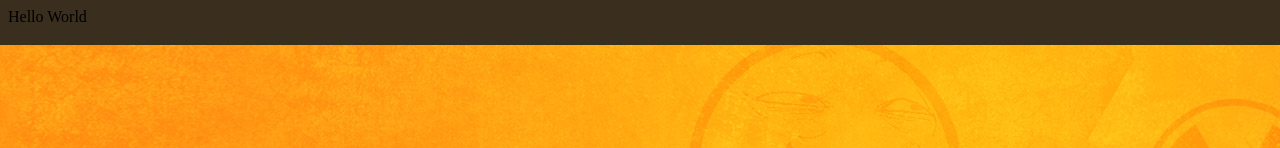
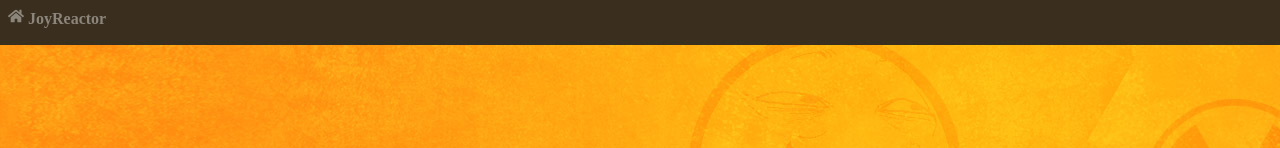
Before and after one commit to IlayB/joyreact, a React (Create React App) app: page / in a window 1280 px wide. Shown: the top 148 px of the page. Built offline with nearby package versions, Linux system fonts and the light colour scheme.

Commit message:
css experiments

```diff
--- a/package.json
+++ b/package.json
@@ -8,6 +8,7 @@
     "@testing-library/user-event": "^12.1.10",
     "react": "^17.0.2",
     "react-dom": "^17.0.2",
+    "react-icons": "^4.2.0",
     "react-scripts": "4.0.3",
     "web-vitals": "^1.0.1"
   },
--- a/src/App.css
+++ b/src/App.css
@@ -1,2 +1,3 @@
 .body {
+  z-index: 1;
 }
--- a/src/Main/Main.js
+++ b/src/Main/Main.js
@@ -1,18 +1,11 @@
-import background from "./background.jpg";
+import { FaHome } from "react-icons/fa";
 
 function Main() {
   return (
-    <div
-      style={{
-        backgroundImage: `url(${background})`,
-        // backgroundPosition: "center",
-        // backgroundSize: "length",
-        // backgroundRepeat: "no-repeat",
-        // width: "100%",
-        // height: "100vh",
-      }}
-    >
-      Hello World
+    <div style={{ fontWeight: "bold", color: "#8b857b" }}>
+      <a href="/" style={{ textDecoration: "none", color: "inherit" }}>
+        <FaHome /> JoyReactor
+      </a>
     </div>
   );
 }
```
Also changed, not shown: 2 other files (tests, documents, lock files or other folders).
